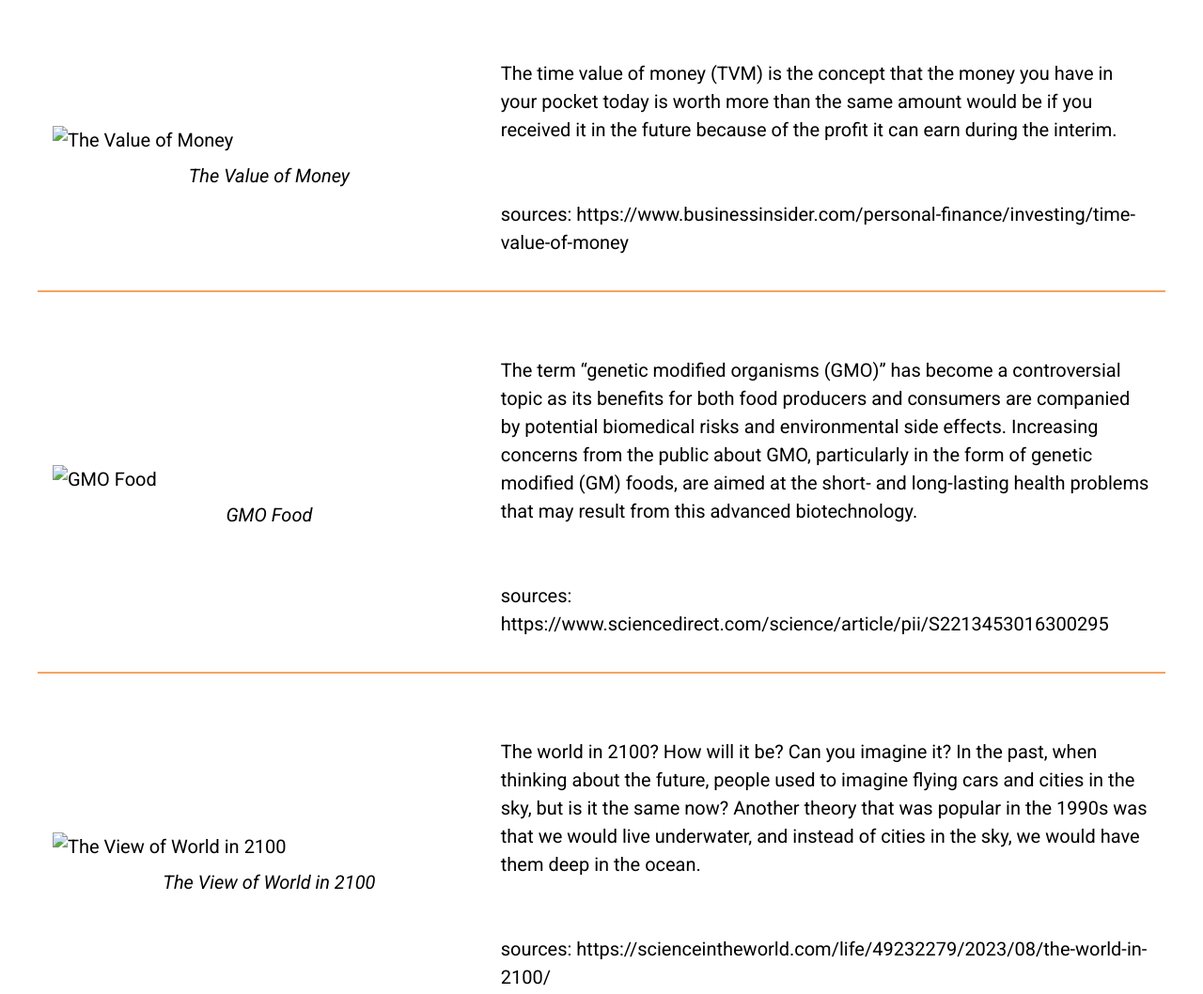
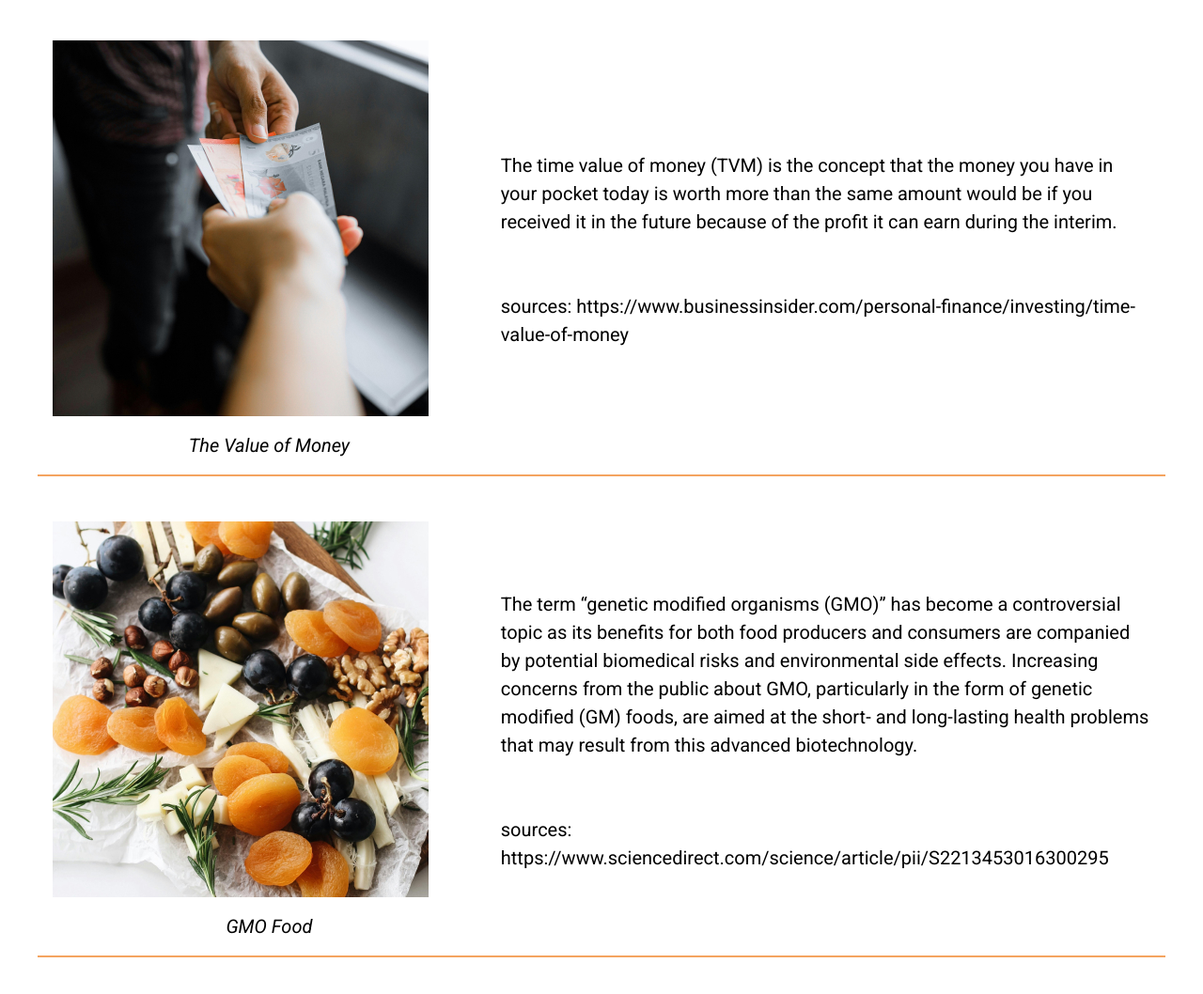
Before and after one commit to Hitulc19/hot-topics, a plain HTML site: page index.html in a window 1280 px wide. Shown: the part 300-1358 px from the top of the page at 94% size. Drawn offline with Linux system fonts and the light colour scheme; the site is published under a folder, as on GitHub Pages, so addresses that start at the root find nothing.

Commit message:
Update home.html

```diff
--- a/partials/home.html
+++ b/partials/home.html
@@ -1,6 +1,6 @@
 <article>
     <figure>
-        <img src="/img/value-of-money.jpg" alt="The Value of Money">
+        <img src="img/value-of-money.jpg" alt="The Value of Money">
         <figcaption>The Value of Money</figcaption>
     </figure>
     <p>The time value of money (TVM) is the concept that the money you have in your pocket today is worth more than the
@@ -10,7 +10,7 @@
 
 <article>
     <figure>
-        <img src="/img/gmo-food.jpg" alt="GMO Food">
+        <img src="img/gmo-food.jpg" alt="GMO Food">
         <figcaption>GMO Food</figcaption>
     </figure>
     <p>The term “genetic modified organisms (GMO)” has become a controversial topic as its benefits for both food
@@ -22,7 +22,7 @@
 
 <article>
     <figure>
-        <img src="/img/world-2100.jpg" alt="The View of World in 2100">
+        <img src="img/world-2100.jpg" alt="The View of World in 2100">
         <figcaption>The View of World in 2100</figcaption>
     </figure>
     <p>The world in 2100? How will it be? Can you imagine it? In the past, when thinking about the future, people used
```
